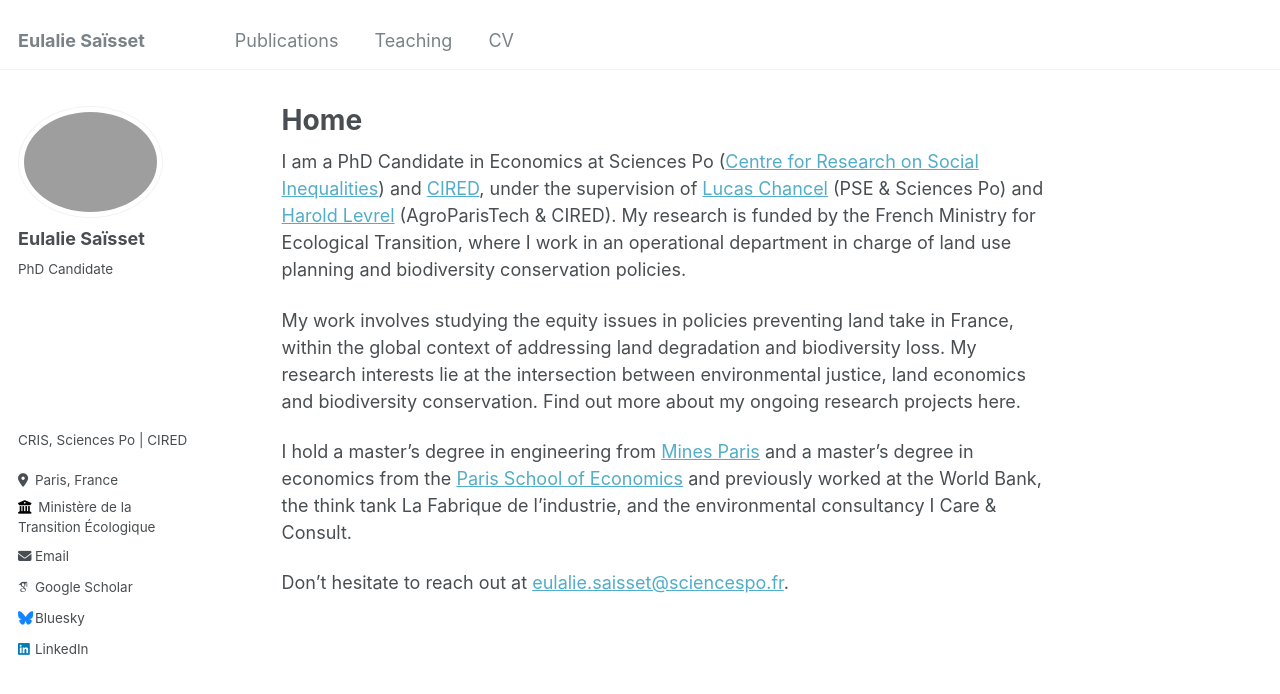
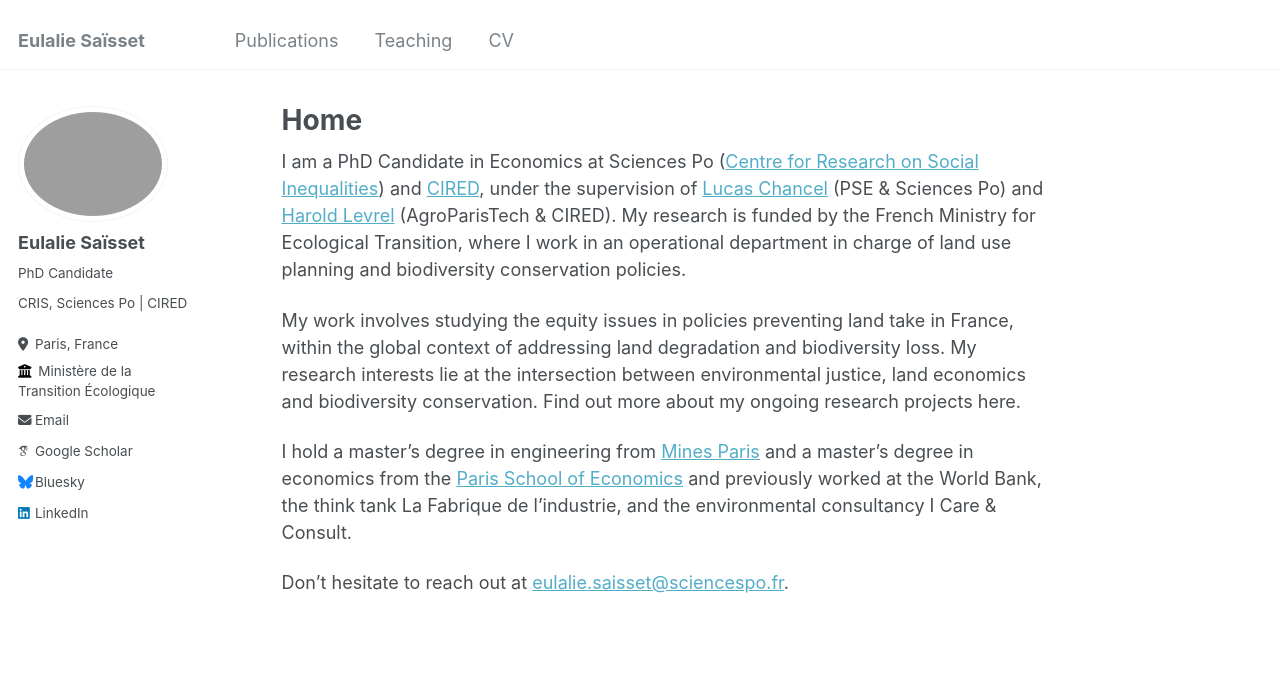
Before and after one commit to eulaliesaisset/eulaliesaisset.github.io, a Jekyll site: the page built from _pages/about.md, in a window 1280 px wide. Shown: the top 694 px of the page. Built offline with Jekyll 4.4.1, drawn with Linux system fonts in a browser that asks for light colours; some web fonts are replaced.

Commit message:
Rectify margins

```diff
--- a/_sass/_sidebar.scss
+++ b/_sass/_sidebar.scss
@@ -90,7 +90,7 @@
   }
 
   img {
-    max-width: 145px;
+    max-width: 150px;
     border-radius: 50%;
 
     @include breakpoint($large) {
@@ -148,7 +148,7 @@
   margin: 0;
 
   @include breakpoint($large) {
-    margin-top: 150px;
+    margin-top: 10px;
     margin-bottom: 20px;
   }
 }
```
